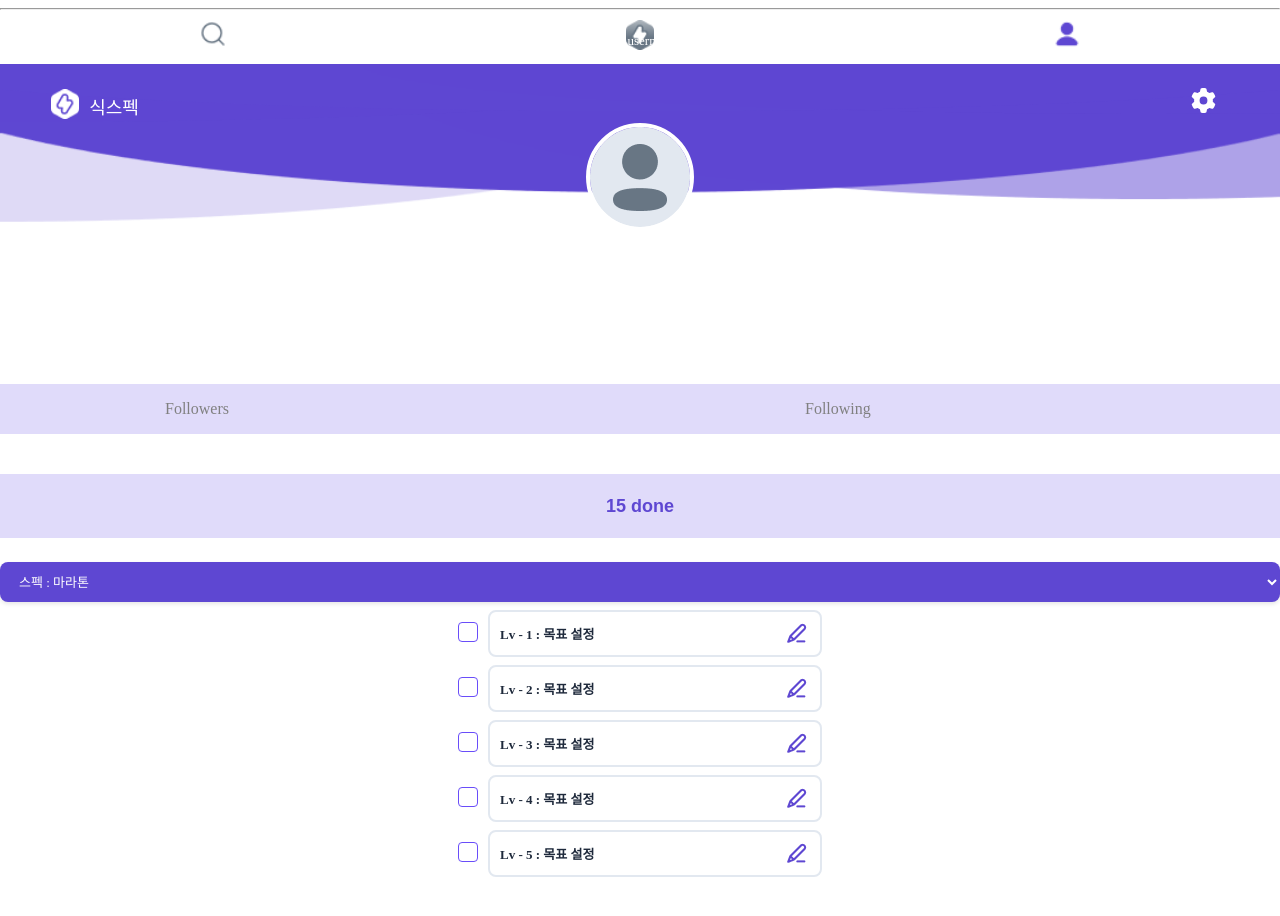
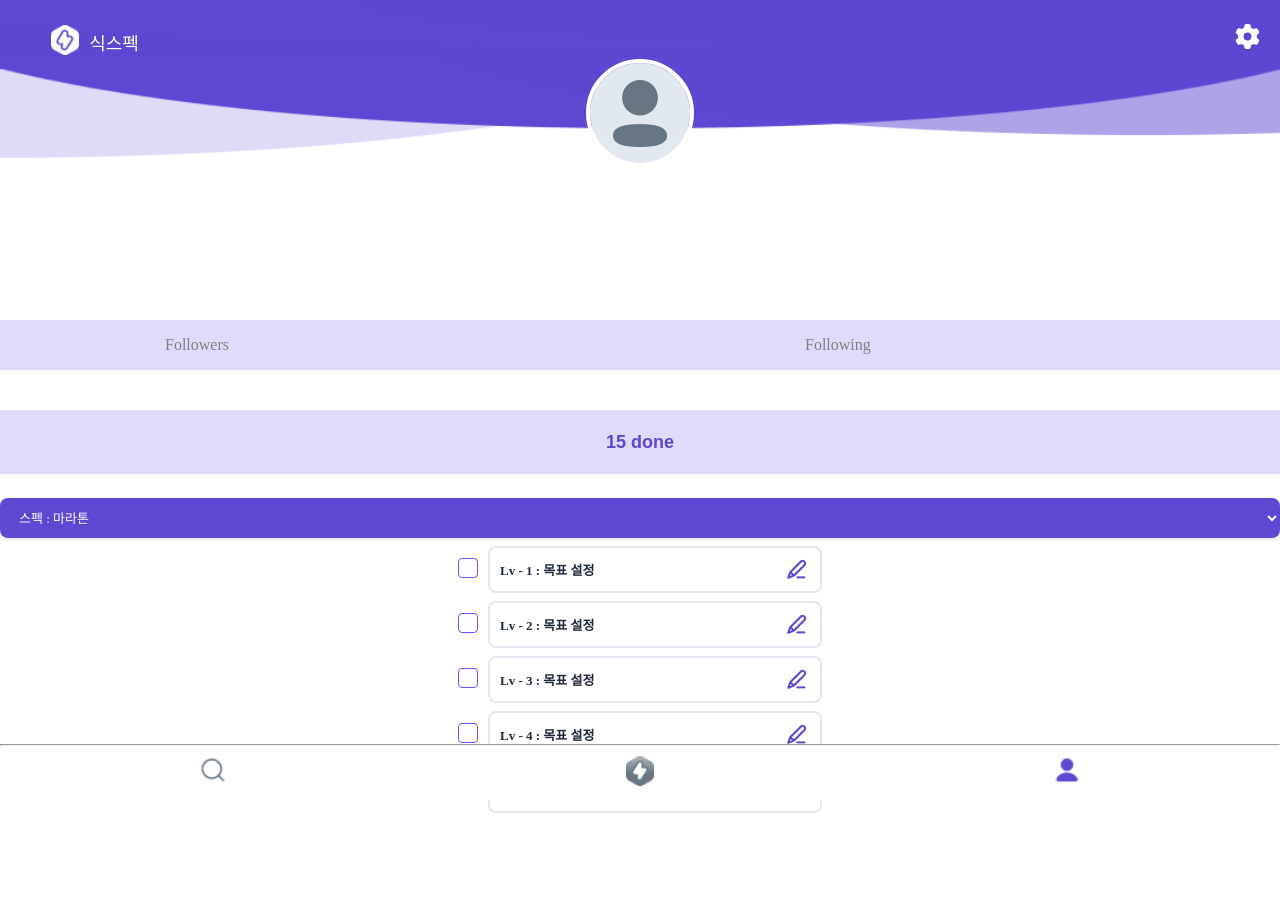
Before and after one commit to jwj9127/likelion12th-trendition-Front, a React (Create React App) app: page /mypage in a window 1280 px wide. Shown: the top 916 px of the page. Before the commit the page ends 877 px from the top, so only its background shows below. Built offline with nearby package versions, Linux system fonts and the light colour scheme; no server answers; a web font is replaced by a local one.

Commit message:
메인 연결 4 & 스타일 수정

```diff
--- a/src/css/BeforeSet.css
+++ b/src/css/BeforeSet.css
@@ -31,8 +31,8 @@
 }
 
 .emptyImg {
-    width: 210px;
-    margin-top: 1.2vh;
+    width: 180px;
+    margin-top: 0.8vh;
 }
 
 .emptyImg-text {
@@ -40,5 +40,5 @@
     font-weight: lighter;
     padding: 0;
     margin: 0;
-    margin-top: 1.2vh;
+    margin-top: 1vh;
 }
--- a/src/pages/Mypage.jsx
+++ b/src/pages/Mypage.jsx
@@ -228,7 +228,6 @@ export default function Mypage() {
 
     return (
         <div>
-            <Navigation></Navigation>
             <div className="mypage_top_setting">
                 <div className="TopBar">
                     <div className="TopBar-top">
@@ -238,15 +237,14 @@ export default function Mypage() {
                         </div>
                         <p
                             style={{
-                                position: "fixed",
-                                top: "2.5vh",
-                                left: "0",
-                                right: "0",
+                                display: "flex",
+                                alignItems: "center",
                                 textAlign: "center",
                                 fontSize: "13px",
+                                marginTop: "4vh",
                             }}
                         >
-                            data.username
+                            {data.username}
                         </p>
                         <Link to={"/Setting"}>
                             <FontAwesomeIcon
@@ -254,7 +252,7 @@ export default function Mypage() {
                                 style={{
                                     fontSize: "25px",
                                     color: "#ffffff",
-                                    margin: "3vh 5vw 0.5vh 0vw",
+                                    margin: "3vh 20px 0.5vh 50px",
                                 }}
                             />
                         </Link>
@@ -282,6 +280,7 @@ export default function Mypage() {
                 <button className="mypage_doneBtn">15 done</button>
             </div>
             <Goals />
+            <Navigation></Navigation>
         </div>
     );
 }
```
Also changed, not shown: src/component/Token.jsx (deleted, +0 -25 lines).
